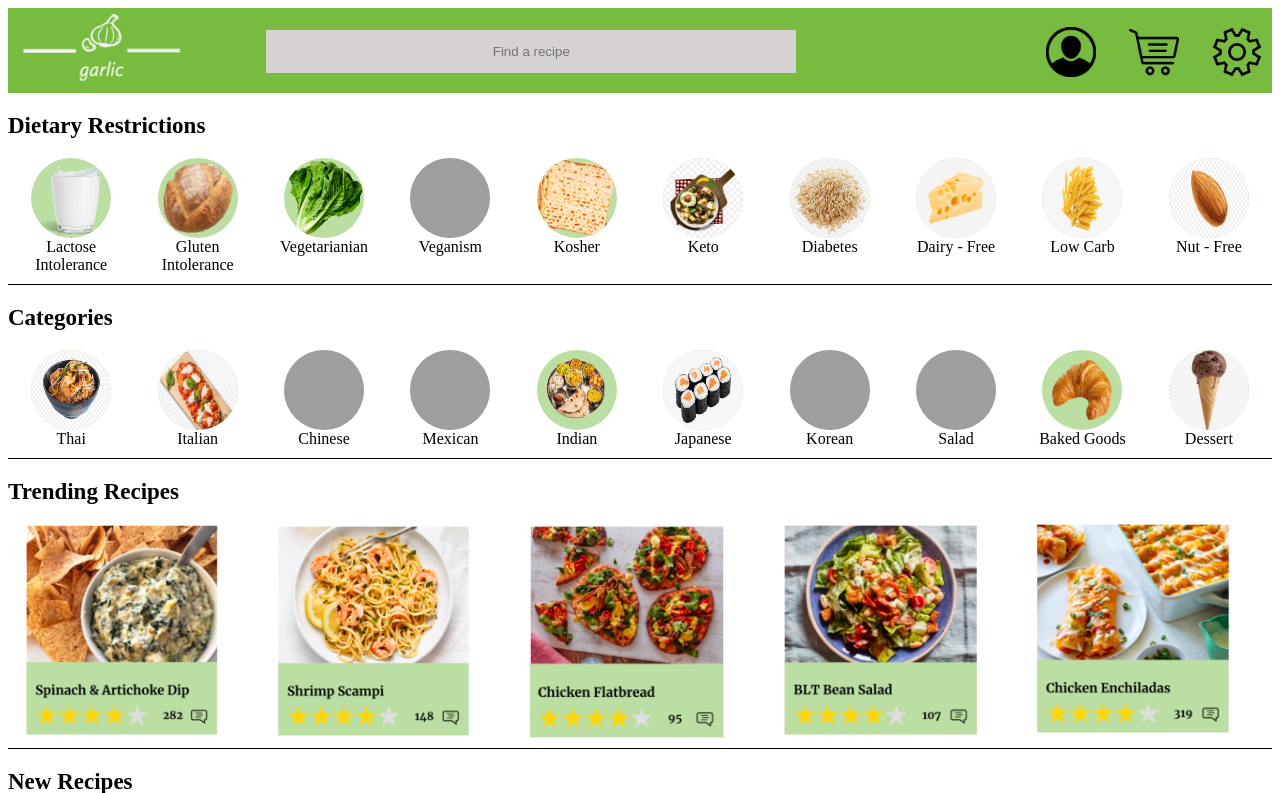
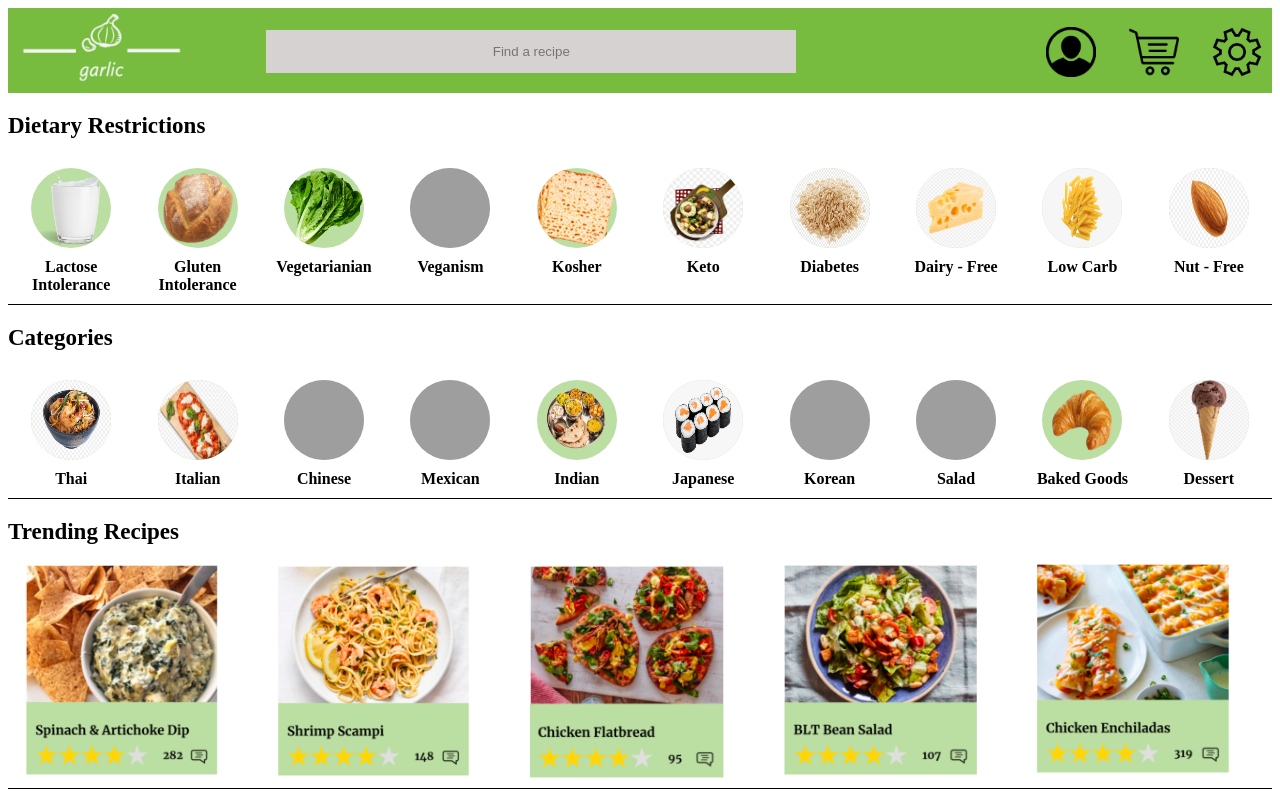
Before and after one commit to Omer-Mus/Final_Project, a Flask app: page /home.html in a window 1280 px wide. Shown: the top 793 px of the page. Run offline with Flask 2, Linux system fonts and the light colour scheme; grey boxes are pictures that could not be loaded.

Commit message:
- stule editing

```diff
--- a/static/style.css
+++ b/static/style.css
@@ -303,6 +303,7 @@
     height: 80px;
     border-radius: 80px;
     background-color: #bbdea2;
+    margin: 10px;
 }
 
 
@@ -314,6 +315,7 @@
     border-bottom: 1px solid black;
     width: 100%;
     text-align: center;
+    font-weight: bold;
 }
 
 /* trending recipes */
```
